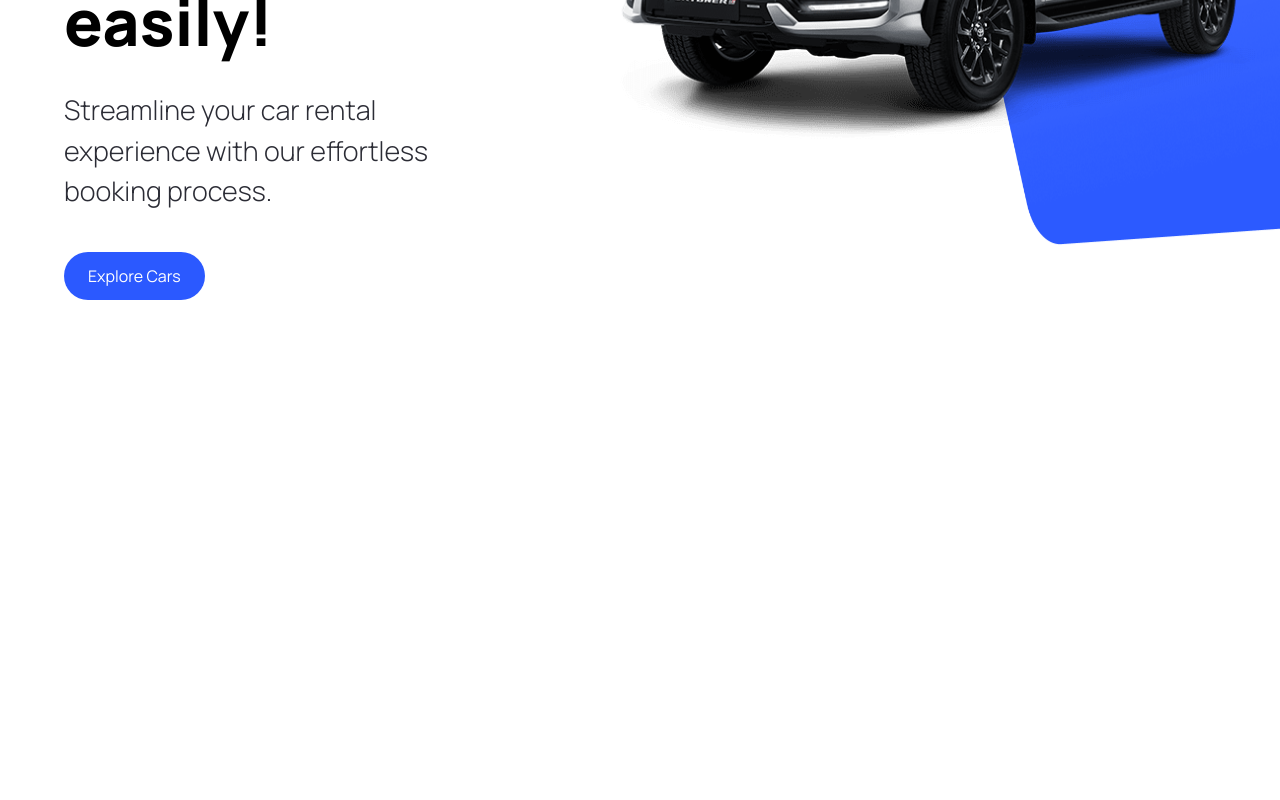
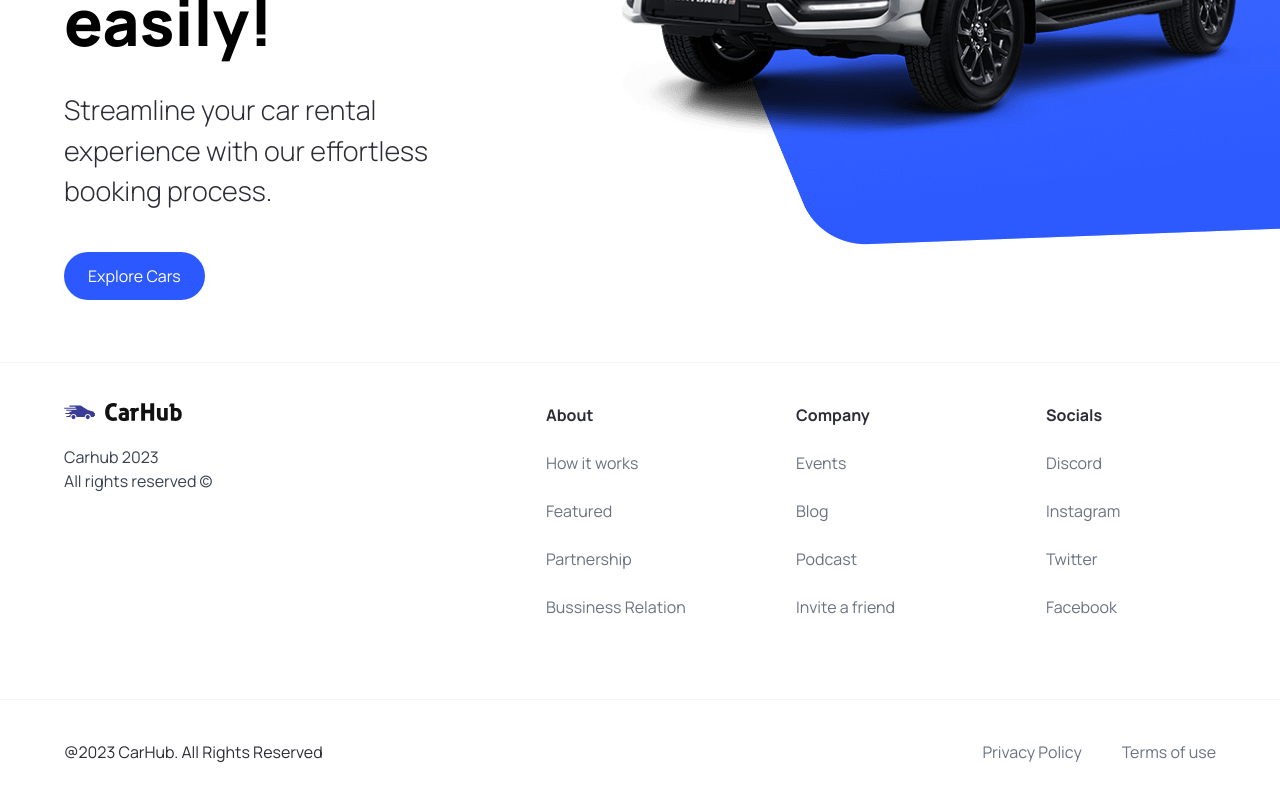
Before and after one commit to rachmanaldiansyah/car-showcase-project, a Next.js app: page / in a window 1280 px wide. Shown: the part 458-1258 px from the top of the page. Before the commit the page ends 800 px from the top, so only its background shows below. Built offline with nearby package versions, Linux system fonts and the light colour scheme.

Commit message:
fix hero section & add footer section

```diff
--- a/components/Footer.tsx
+++ b/components/Footer.tsx
@@ -1,9 +1,55 @@
-import React from "react";
+import { footerLinks } from "@/constants";
+import Image from "next/image";
+import Link from "next/link";
 
 const Footer = () => {
   return (
-    <footer>
+    <footer className="flex flex-col text-black-100 mt-5 border-t border-gray-100">
+      <div className="flex max-md:flex-col flex-wrap justify-between gap-5 sm:px-16 px-6 py-10">
+        <div className="flex flex-col justify-start items-start gap-6">
+          <Image
+            src="/logo.svg"
+            alt="logo"
+            width={118}
+            height={18}
+            className="object-contain"
+          />
+          <p className="text-base text-gray-700">
+            Carhub 2023 <br />
+            All rights reserved &copy;
+          </p>
+        </div>
 
+        <div className="footer__links">
+          {footerLinks.map((link) => (
+            <div key={link.title} className="footer__link">
+              <h3 className="font-bold">{link.title}</h3>
+              {link.links.map((item) => (
+                <Link
+                  key={item.title}
+                  href={item.url}
+                  className="text-gray-500"
+                >
+                  {item.title}
+                </Link>
+              ))}
+            </div>
+          ))}
+        </div>
+      </div>
+
+      <div className="flex justify-between items-center flex-wrap mt-10 border-t border-gray-100 sm:px-16 px-6 py-10">
+        <p>@2023 CarHub. All Rights Reserved</p>
+
+        <div className="footer__copyrights-link">
+          <Link href="/" className="text-gray-500">
+            Privacy Policy
+          </Link>
+          <Link href="/" className="text-gray-500">
+            Terms of use
+          </Link>
+        </div>
+      </div>
     </footer>
   );
 };
--- a/components/Hero.tsx
+++ b/components/Hero.tsx
@@ -30,9 +30,8 @@
       <div className="hero__image-container">
         <div className="hero__image">
           <Image src="/hero.png" alt="hero" fill className="object-contain" />
-
-          <div className="hero__image-overlay" />
         </div>
+        <div className="hero__image-overlay" />
       </div>
     </div>
   );
--- /dev/null
+++ b/constants/index.ts
@@ -0,0 +1,101 @@
+export const manufacturers = [
+  "Acura",
+  "Alfa Romeo",
+  "Aston Martin",
+  "Audi",
+  "Bentley",
+  "BMW",
+  "Buick",
+  "Cadillac",
+  "Chevrolet",
+  "Chrysler",
+  "Citroen",
+  "Dodge",
+  "Ferrari",
+  "Fiat",
+  "Ford",
+  "GMC",
+  "Honda",
+  "Hyundai",
+  "Infiniti",
+  "Jaguar",
+  "Jeep",
+  "Kia",
+  "Lamborghini",
+  "Land Rover",
+  "Lexus",
+  "Lincoln",
+  "Maserati",
+  "Mazda",
+  "McLaren",
+  "Mercedes-Benz",
+  "MINI",
+  "Mitsubishi",
+  "Nissan",
+  "Porsche",
+  "Ram",
+  "Rolls-Royce",
+  "Subaru",
+  "Tesla",
+  "Toyota",
+  "Volkswagen",
+  "Volvo",
+];
+
+export const yearsOfProduction = [
+  { title: "Year", value: "" },
+  { title: "2015", value: "2015" },
+  { title: "2016", value: "2016" },
+  { title: "2017", value: "2017" },
+  { title: "2018", value: "2018" },
+  { title: "2019", value: "2019" },
+  { title: "2020", value: "2020" },
+  { title: "2021", value: "2021" },
+  { title: "2022", value: "2022" },
+  { title: "2023", value: "2023" },
+];
+
+export const fuels = [
+  {
+    title: "Fuel",
+    value: "",
+  },
+  {
+    title: "Gas",
+    value: "Gas",
+  },
+  {
+    title: "Electricity",
+    value: "Electricity",
+  },
+];
+
+export const footerLinks = [
+  {
+    title: "About",
+    links: [
+      { title: "How it works", url: "/" },
+      { title: "Featured", url: "/" },
+      { title: "Partnership", url: "/" },
+      { title: "Bussiness Relation", url: "/" },
+    ],
+  },
+  {
+    title: "Company",
+    links: [
+      { title: "Events", url: "/" },
+      { title: "Blog", url: "/" },
+      { title: "Podcast", url: "/" },
+      { title: "Invite a friend", url: "/" },
+    ],
+  },
+  {
+    title: "Socials",
+    links: [
+      { title: "Discord", url: "/" },
+      { title: "Instagram", url: "/" },
+      { title: "Twitter", url: "/" },
+      { title: "Facebook", url: "/" },
+    ],
+  },
+];
```
